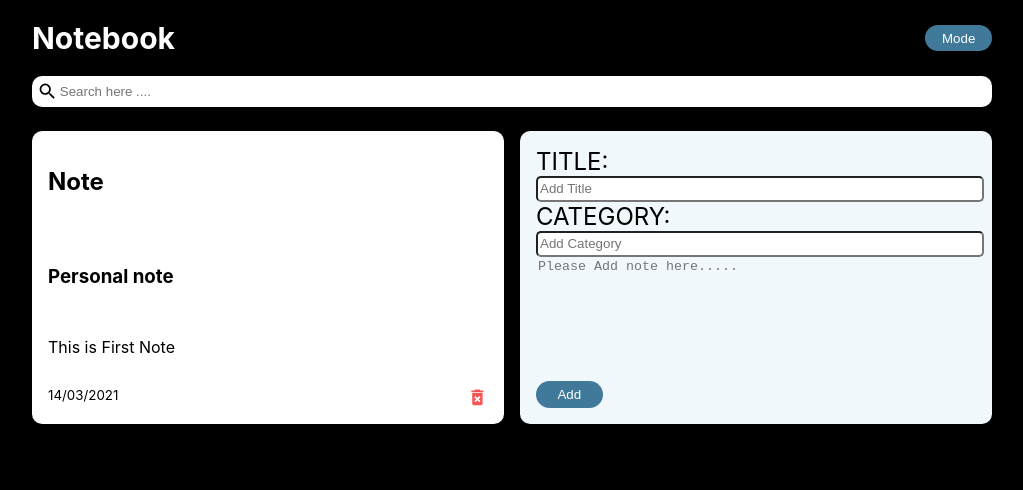
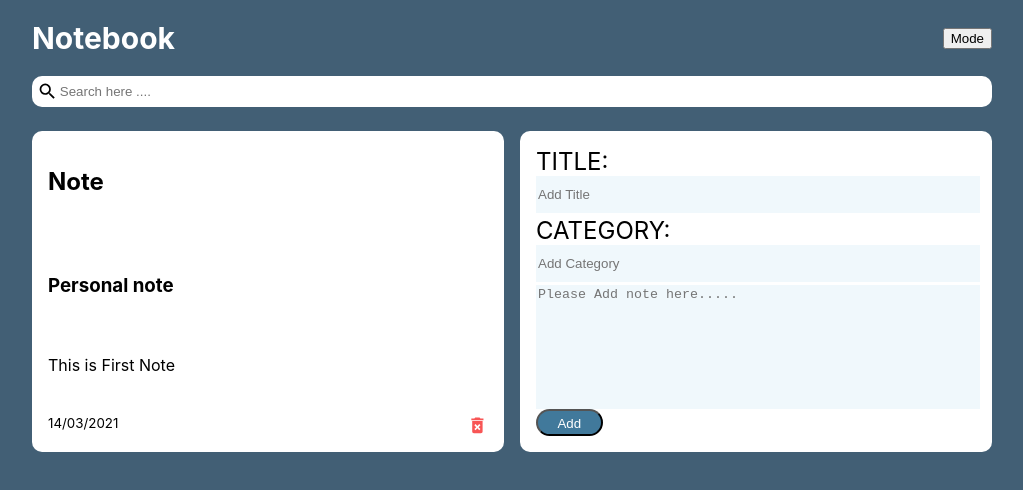
Before and after one commit to kagame8732/Note-App, a React (Create React App) app: page / in a window 1280 px wide. Shown: the top 490 px of the page, without its empty margins (128-1151 px from the left). Built offline with nearby package versions, Linux system fonts and the light colour scheme.

Commit message:
another input fnct

```diff
--- a/src/App.js
+++ b/src/App.js
@@ -17,7 +17,7 @@
 
   const [searchText, setSearchText] = useState('');
 
-  const [darkMode, setDarkMode] = useState("false");
+  const [darkMode, setDarkMode] = useState(false);
 
   useEffect(() => {
     const savedNotes = JSON.parse(localStorage.getItem('react-notes-app-data'));
--- a/src/components/AddNote.js
+++ b/src/components/AddNote.js
@@ -6,57 +6,40 @@
 
     const handleTitle = (e) => {
         setNoteTitle(e.target.value)
-
     }
 
     const [noteCategory, setNoteCategory] = useState('');
     const handleCategory = (e) => {
         setNoteCategory(e.target.value)
-
     }
 
     const [noteText, setNoteText] = useState('');
-    // const characterlimit = 200
+
 
     const handleChange = (e) => {
-        // if (characterlimit - e.target.value.length >= 0) {
         setNoteText(e.target.value);
-
-        // }
     }
 
     const handleAddClick = () => {
-        // e.preventDefault()
         if (noteText.trim().length > 0) {
             handleAddNote(noteTitle, noteCategory, noteText)
+            setNoteTitle('')
+            setNoteCategory('')
             setNoteText('')
-
-
-
-
         } else {
             alert("Please Add something")
         }
     }
-
-
     return <div className="note new">
-        {/* <form onSubmit={handleAddClick}> */}
         <label for="title" id="title">TITLE:</label>
         <input type="title" className="title" value={noteTitle} onChange={handleTitle} placeholder="Add Title" required />
-
         <label for="category" id="category">CATEGORY:</label>
         <input type="category" className="category" value={noteCategory} onChange={handleCategory} placeholder="Add Category" required />
-
-
         <textarea rows="8" cols="10" placeholder="Please Add note here....."
             value={noteText} onChange={handleChange}></textarea>
         <div className="note-footer">
             <button className="add" onClick={handleAddClick}>Add</button>
         </div>
-        {/* </form> */}
-
     </div >
 }
-
 export default AddNote;
--- a/src/index.css
+++ b/src/index.css
@@ -29,32 +29,20 @@
 
 .title,
 .category {
-  border-radius: 5px;
   outline: none;
-  height: 20px;
+  height: 35px;
   width: 100%;
+  border: none;
+  box-shadow: rgba(0, 0, 0, 0.45) 0px 25px 20px -20px;
+  /* box-shadow: rgba(0, 0, 0, 0.15) 1.95px 1.95px 2.6px; */
+  background-color: #f0f8fc;
+  margin-bottom: 3px;
 }
 
 #title,
 #category {
   font-size: 1.5rem;
 }
-
-.save {
-  background-color: #41799b;
-  height: 2em;
-  width: 5em;
-  color: white;
-  border-radius: 2em;
-  cursor: pointer;
-  border: none;
-}
-
-.save:hover {
-  background-color: #77aaac;
-  cursor: pointer;
-}
-
 .container {
   max-width: 960px;
   margin-right: auto;
@@ -71,13 +59,15 @@
 }
 
 .note.new {
-  background-color: #f0f8fc;
+  background-color: #ffffff;
+  /* padding: 5px; */
 }
 
 textarea {
   border: none;
   resize: none;
   background-color: #f0f8fc;
+  width: 100%;
 }
 
 textarea:focus {
@@ -91,10 +81,6 @@
   color: white;
   border-radius: 2em;
   cursor: pointer;
-  border: none;
-
-  background-color: #41799b;
-  border: none;
   border-radius: 15px;
   padding: 5px 10px 5px 10px;
   color: #ffff;
@@ -107,7 +93,6 @@
 
 .note {
   background-color: #ffff;
-
   margin-bottom: 10px;
   border-radius: 10px;
   padding: 1rem;
@@ -116,6 +101,7 @@
   flex-direction: column;
   justify-content: space-between;
   white-space: pre-wrap;
+  /* width: 100%; */
 }
 
 .note-footer {
```
